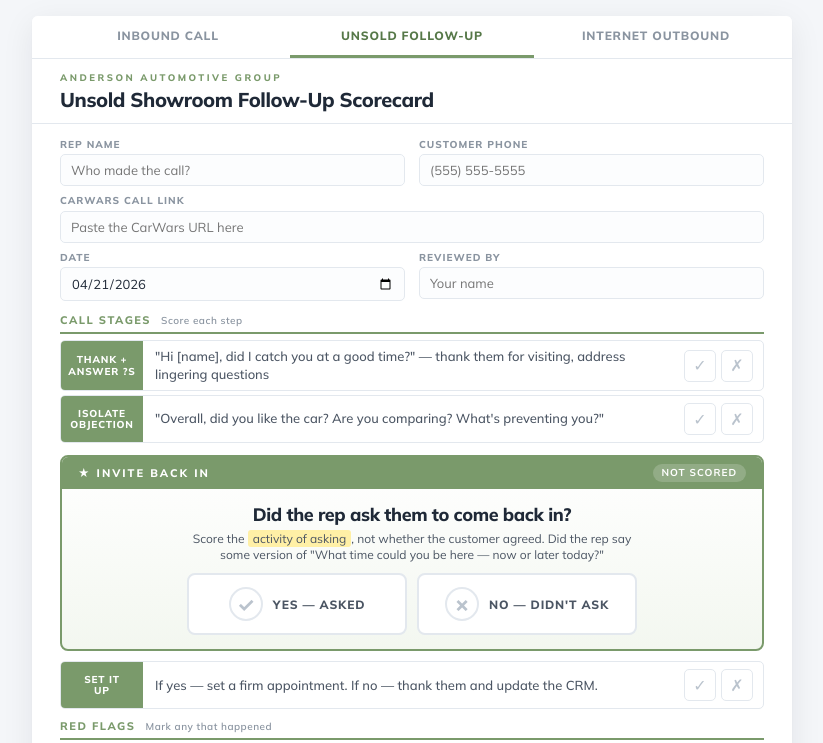
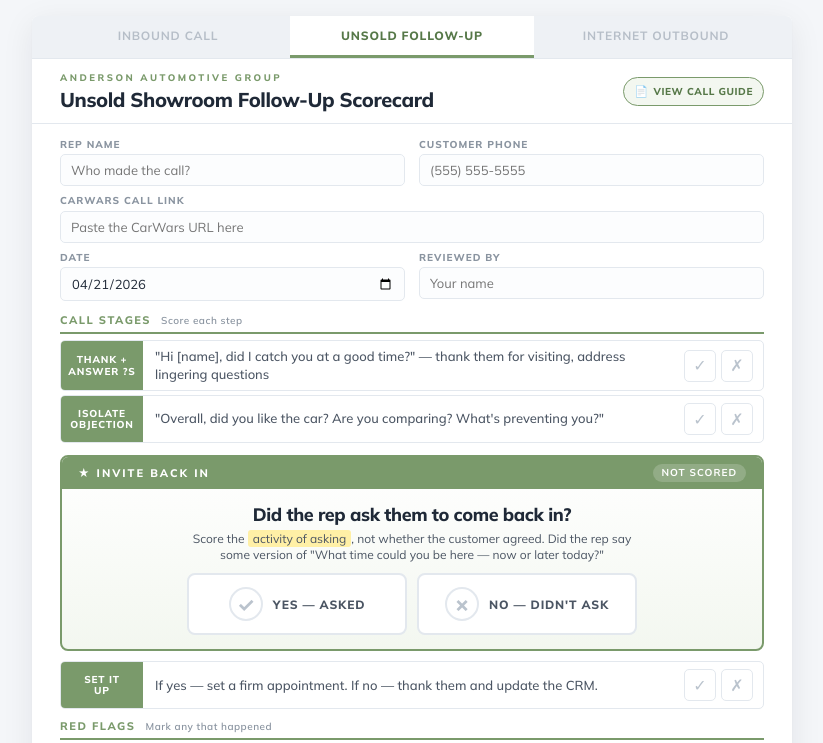
Before and after one commit to laurajreynes/anderson-scorecard, a website: page public/index.html in a window 1280 px wide. Both pictures are taken after a click on the button "UNSOLD FOLLOW-UP". Shown: the top 743 px of the page, without its empty margins (228-1051 px from the left). Drawn offline with nearby package versions, Linux system fonts and the light colour scheme.

Commit message:
Add files via upload

```diff
--- a/public/index.html
+++ b/public/index.html
@@ -4,6 +4,7 @@
 <meta charset="UTF-8">
 <meta name="viewport" content="width=device-width, initial-scale=1.0">
 <title>Anderson Call Scorecards</title>
+<link rel="icon" type="image/svg+xml" href="/favicon.svg">
 <script src="https://cdnjs.cloudflare.com/ajax/libs/jspdf/2.5.1/jspdf.umd.min.js"></script>
 <link rel="preconnect" href="https://fonts.googleapis.com">
 <link rel="preconnect" href="https://fonts.gstatic.com" crossorigin>
@@ -62,7 +63,7 @@
   .tab-bar {
     display: flex;
     padding: 0 14px;
-    background: #fff;
+    background: #EEF1F5;
     border-bottom: 1px solid var(--line);
   }
   .tab-btn {
@@ -73,14 +74,21 @@
     border-bottom: 3px solid transparent;
     font-family: inherit;
     font-size: 12px;
-    font-weight: 800;
+    font-weight: 700;
     letter-spacing: 0.8px;
     text-transform: uppercase;
     cursor: pointer;
-    color: var(--muted);
-    transition: all 0.15s;
+    color: #A9B2BD;
+    opacity: 0.8;
+    transition: all 0.18s ease;
   }
-  .tab-btn:hover { color: var(--ink-2); }
+  .tab-btn:hover { color: #6B7A88; opacity: 1; }
+  .tab-btn.active {
+    background: #fff;
+    opacity: 1;
+    font-weight: 800;
+    border-bottom-width: 3px;
+  }
   .tab-btn[data-view="phone-up"].active { color: #5A87AA; border-bottom-color: #5A87AA; }
   .tab-btn[data-view="unsold"].active   { color: #567848; border-bottom-color: #7A9A6B; }
   .tab-btn[data-view="internet"].active { color: #325E54; border-bottom-color: #4E8B7D; }
@@ -92,6 +100,37 @@
   .header {
     padding: 12px 28px 10px;
     border-bottom: 1px solid var(--line);
+    display: flex;
+    align-items: center;
+    justify-content: space-between;
+    gap: 14px;
+  }
+  .header .header-text { min-width: 0; }
+  .header .guide-link {
+    display: inline-flex;
+    align-items: center;
+    gap: 5px;
+    padding: 6px 10px;
+    border: 1px solid var(--accent);
+    border-radius: 999px;
+    background: var(--accent-soft);
+    color: var(--accent-3);
+    font-size: 10px;
+    font-weight: 800;
+    letter-spacing: 0.6px;
+    text-transform: uppercase;
+    text-decoration: none;
+    white-space: nowrap;
+    transition: background 0.15s, transform 0.15s;
+    flex-shrink: 0;
+  }
+  .header .guide-link:hover {
+    background: var(--accent);
+    color: #fff;
+    transform: translateY(-1px);
+  }
+  .header .guide-link .pdf-icon {
+    font-size: 11px;
   }
   .header .eyebrow {
     font-size: 9.5px;
@@ -397,8 +436,13 @@
   <div class="view active view-phone-up" data-view="phone-up">
 
     <div class="header">
+      <div class="header-text">
         <div class="eyebrow">Anderson Automotive Group</div>
         <h1>Inbound Sales Call Scorecard</h1>
+      </div>
+      <a class="guide-link" href="/guides/phone-up-guide.pdf" target="_blank" rel="noopener">
+        <span class="pdf-icon">&#128196;</span> View Call Guide
+      </a>
     </div>
 
     <div class="form-body">
@@ -576,8 +620,13 @@
   <div class="view view-unsold" data-view="unsold">
 
     <div class="header">
+      <div class="header-text">
         <div class="eyebrow">Anderson Automotive Group</div>
         <h1>Unsold Showroom Follow-Up Scorecard</h1>
+      </div>
+      <a class="guide-link" href="/guides/unsold-guide.pdf" target="_blank" rel="noopener">
+        <span class="pdf-icon">&#128196;</span> View Call Guide
+      </a>
     </div>
 
     <div class="form-body">
@@ -715,8 +764,13 @@
   <div class="view view-internet" data-view="internet">
 
     <div class="header">
+      <div class="header-text">
         <div class="eyebrow">Anderson Automotive Group</div>
         <h1>Internet Call Scorecard (Outbound)</h1>
+      </div>
+      <a class="guide-link" href="/guides/internet-guide.pdf" target="_blank" rel="noopener">
+        <span class="pdf-icon">&#128196;</span> View Call Guide
+      </a>
     </div>
 
     <div class="form-body">
@@ -1005,6 +1059,8 @@
       askYesBody: 'Yes — appointment was requested.',
       askedPill: 'ASKED',
       filePrefix: 'Scorecard',
+      guideUrl: 'https://anderson-scorecard.vercel.app/guides/phone-up-guide.pdf',
+      guideLabel: 'Phone Up / Inbound Call Guide',
       tabLabelMap: {
         'Positive Greeting':       ['POSITIVE', 'GREETING'],
         'Create Flexibility':      ['CREATE', 'FLEXIBILITY'],
@@ -1035,6 +1091,8 @@
       askYesBody: 'Yes — the rep asked them to come in.',
       askedPill: 'ASKED',
       filePrefix: 'Unsold Follow-Up Scorecard',
+      guideUrl: 'https://anderson-scorecard.vercel.app/guides/unsold-guide.pdf',
+      guideLabel: 'Unsold Showroom Follow-Up Call Guide',
       tabLabelMap: {
         'Thank + Answer Questions': ['THANK +', 'ANSWER ?S'],
         'Isolate Objection':        ['ISOLATE', 'OBJECTION'],
@@ -1057,6 +1115,8 @@
       askYesBody: 'Yes — appointment was requested.',
       askedPill: 'ASKED',
       filePrefix: 'Internet Outbound Scorecard',
+      guideUrl: 'https://anderson-scorecard.vercel.app/guides/internet-guide.pdf',
+      guideLabel: 'Internet Outbound Call Guide',
       tabLabelMap: {
         'Positive Greeting (Outbound)':          ['POSITIVE', 'GREETING'],
         'Create Flexibility (Outbound)':         ['CREATE', 'FLEXIBILITY'],
@@ -1130,6 +1190,17 @@
       doc.setFontSize(11);
       doc.setTextColor(31, 41, 55);
       doc.text('-', M, y + 14);
+    }
+
+    if (cfg.guideUrl) {
+      doc.setFont('helvetica', 'bold');
+      doc.setFontSize(8);
+      doc.setTextColor(138, 148, 160);
+      doc.text('CALL GUIDE', 316, y);
+      doc.setFont('helvetica', 'normal');
+      doc.setFontSize(10);
+      doc.setTextColor(AR, AG, AB);
+      doc.textWithLink('View the ' + (cfg.guideLabel || 'call guide'), 316, y + 14, { url: cfg.guideUrl });
     }
     y += 30;
 
```
Lines whose indentation alone changed are shown as unchanged.
